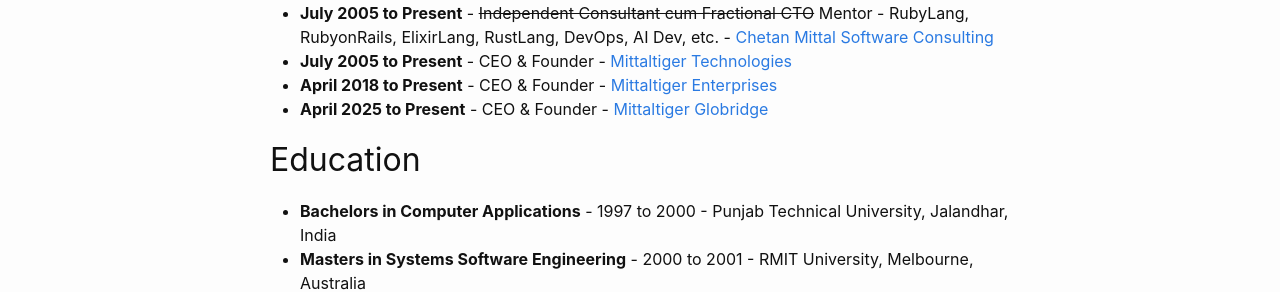
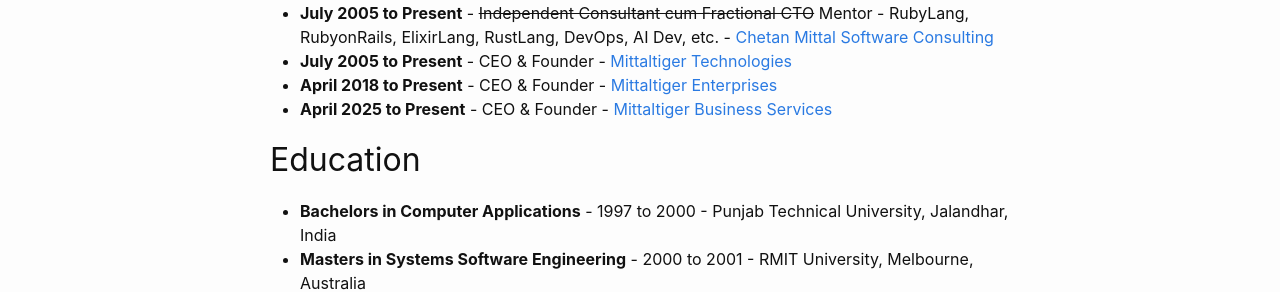
Before and after one commit to cmittal790/cmittal790.github.io, a Jekyll site: the page built from about.markdown, in a window 1280 px wide. Shown: the part 457-749 px from the top of the page. Built offline with Jekyll 4.4.1, drawn with Linux system fonts in a browser that asks for light colours.

Commit message:
updated about page

```diff
--- a/about.markdown
+++ b/about.markdown
@@ -14,7 +14,7 @@
 - **July 2005 to Present** - ~~Independent Consultant cum Fractional CTO~~ Mentor - RubyLang, RubyonRails, ElixirLang, RustLang, DevOps, AI Dev, etc. - [Chetan Mittal Software Consulting](/all-products-and-services)
 - **July 2005 to Present** - CEO & Founder - [Mittaltiger Technologies](https://technologies.mittaltiger.com){:target="_blank"}
 - **April 2018 to Present** - CEO & Founder - [Mittaltiger Enterprises](https://enterprises.mittaltiger.com){:target="_blank"}
-- **April 2025 to Present** - CEO & Founder - [Mittaltiger Globridge](https://globridge.mittaltiger.com){:target="_blank"}
+- **April 2025 to Present** - CEO & Founder - [Mittaltiger Business Services](https://business-services.mittaltiger.com){:target="_blank"}
 
 ## Education
 
```
